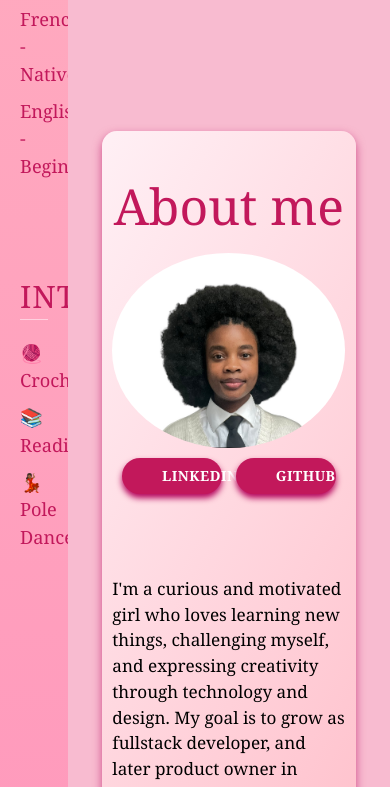
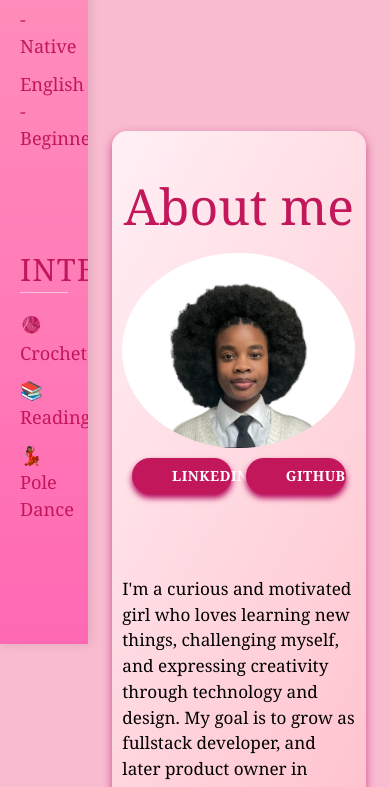
Before and after one commit to Britney05-06/My-first-digital-resume, a plain HTML site: page index.html in a window 390 px wide. Shown: the part 768-1555 px from the top of the page. Drawn offline with nearby package versions, Linux system fonts and the light colour scheme.

Commit message:
My first digital resume

```diff
--- a/style.css
+++ b/style.css
@@ -142,12 +142,10 @@ h1:hover, h2:hover {
     .sidebar {
         position: relative;
         width: 100%;
-        height: auto;
-        box-shadow: none;
+        z-index: 1;
     }
 
     .content {
         margin-left: 0;
-        padding: 20px;
     }
 }
```
